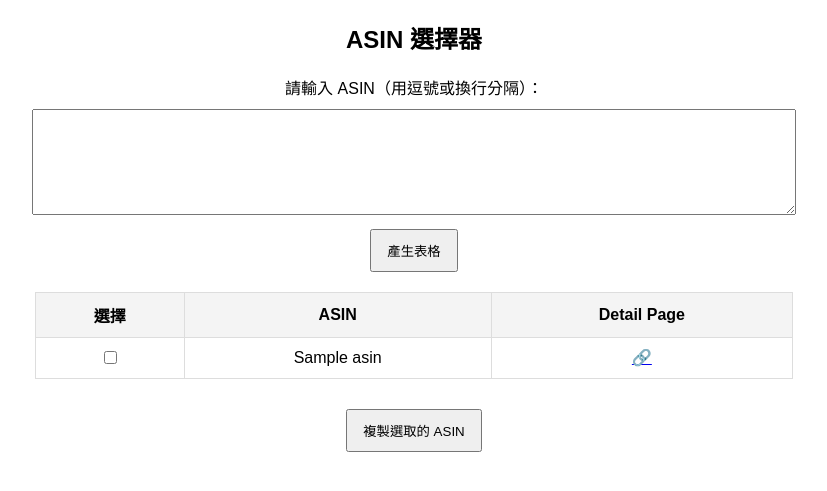
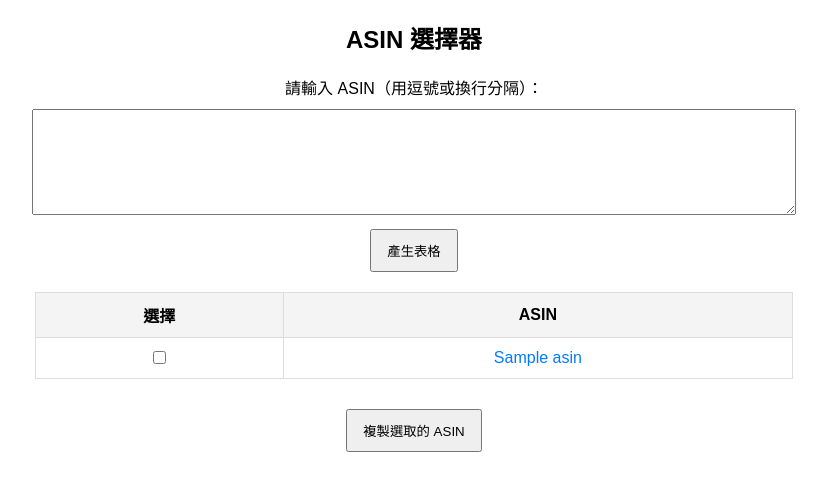
Before and after one commit to willychia/review_asin, a Flask app: template templates/index.html in a window 1280 px wide. Shown: the top 491 px of the page, without its empty margins (226-1053 px from the left). Run offline with Flask 3, Linux system fonts and the light colour scheme; the template is opened without the code that fills it: most values are stand-ins (such as "Sample title", 1, 10 or a date in 2020).

Commit message:
移除超連結欄位，同時將超連結整並到ASIN

```diff
--- a/templates/index.html
+++ b/templates/index.html
@@ -11,6 +11,8 @@
         th, td { border: 1px solid #ddd; padding: 10px; text-align: center; }
         th { background-color: #f4f4f4; }
         button { padding: 10px 15px; margin-top: 10px; cursor: pointer; }
+        a { text-decoration: none; color: #007bff; }
+        a:hover { text-decoration: underline; }
     </style>
 </head>
 <body>
@@ -29,15 +31,15 @@
             <tr>
                 <th>選擇</th>
                 <th>ASIN</th>
-                <th>Detail Page</th>
             </tr>
         </thead>
         <tbody>
             {% for asin in asin_list %}
             <tr>
                 <td><input type="checkbox" class="asin-checkbox" data-name="{{ asin }}"></td>
-                <td>{{ asin }}</td>
-                <td><a href="https://www.amazon.com/dp/{{ asin }}" target="_blank">🔗</a></td>
+                <td>
+                    <a href="https://www.amazon.com/dp/{{ asin }}" target="_blank">{{ asin }}</a>
+                </td>
             </tr>
             {% endfor %}
         </tbody>
@@ -52,7 +54,7 @@
             let selectedNames = Array.from(checkboxes).map(cb => cb.dataset.name);
 
             if (selectedNames.length > 0) {
-                // 確保每個 ASIN 都換行，並適配 Windows 和 Mac
+                // 確保換行顯示
                 let formattedText = selectedNames.join("\n");
 
                 navigator.clipboard.writeText(formattedText).then(() => {
```
